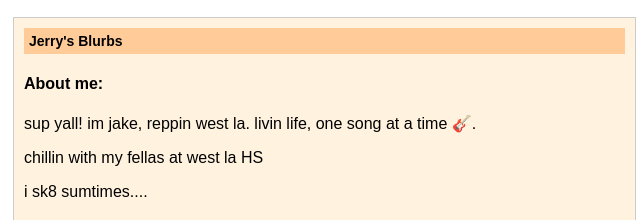
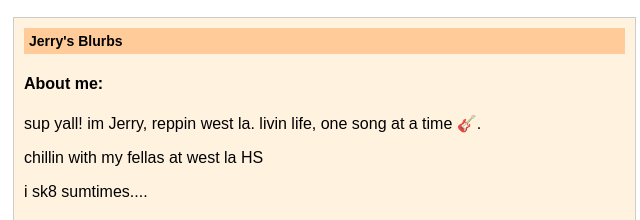
Before and after one commit to kristellerspace/m, a plain HTML site: page index.html in a window 1280 px wide. Shown: the part 826-1046 px from the top of the page, 459-1099 px from the left. Drawn offline with Linux system fonts and the light colour scheme.

Commit message:
Update index.html

```diff
--- a/index.html
+++ b/index.html
@@ -114,7 +114,7 @@
                     <h3>Jerry's Blurbs</h3>
                     <div class="about-me">
                         <h4>About me:</h4>
-                        <p>sup yall! im jake, reppin west la. <span class="faq">livin life, one song at a time 🎸.</span></p>
+                        <p>sup yall! im Jerry, reppin west la. <span class="faq">livin life, one song at a time 🎸.</span></p>
                         <p>chillin with my fellas at west la HS</p>
                         <p>i sk8 sumtimes....</p>
                     </div>
```
